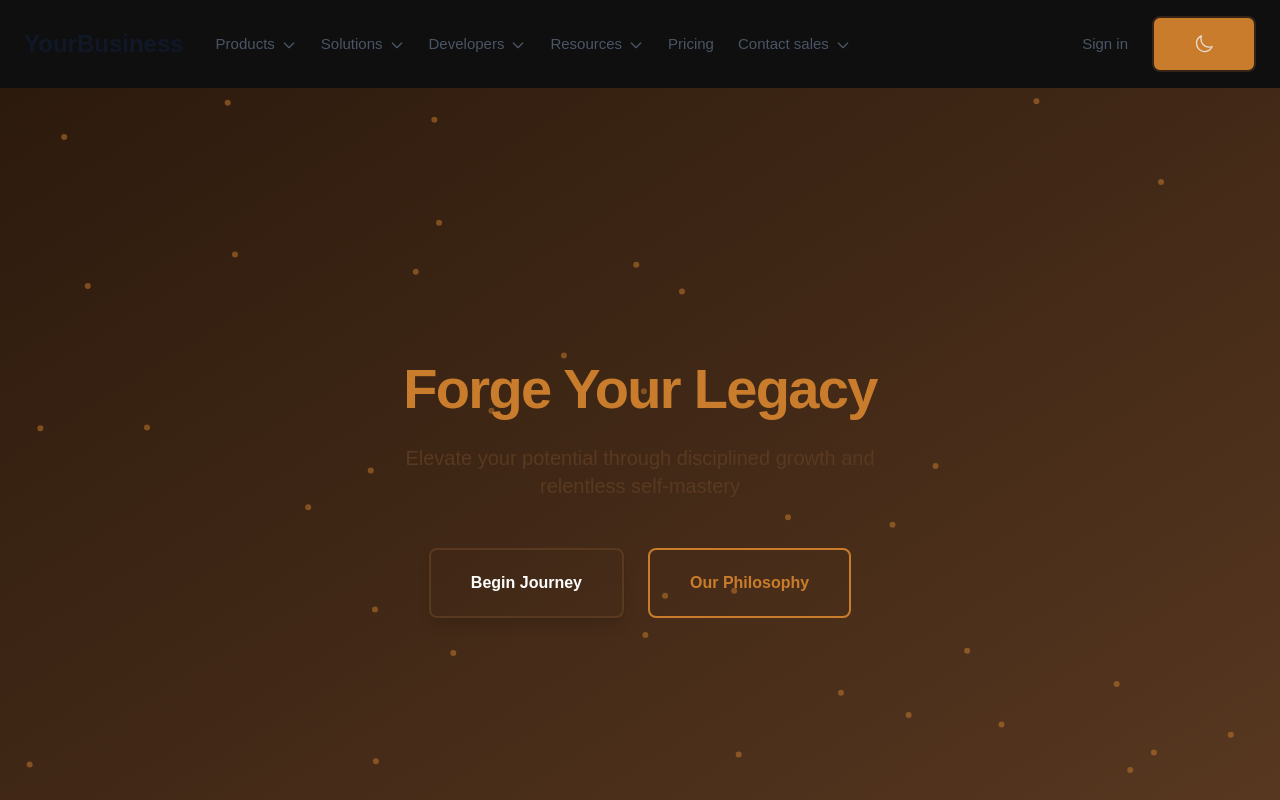
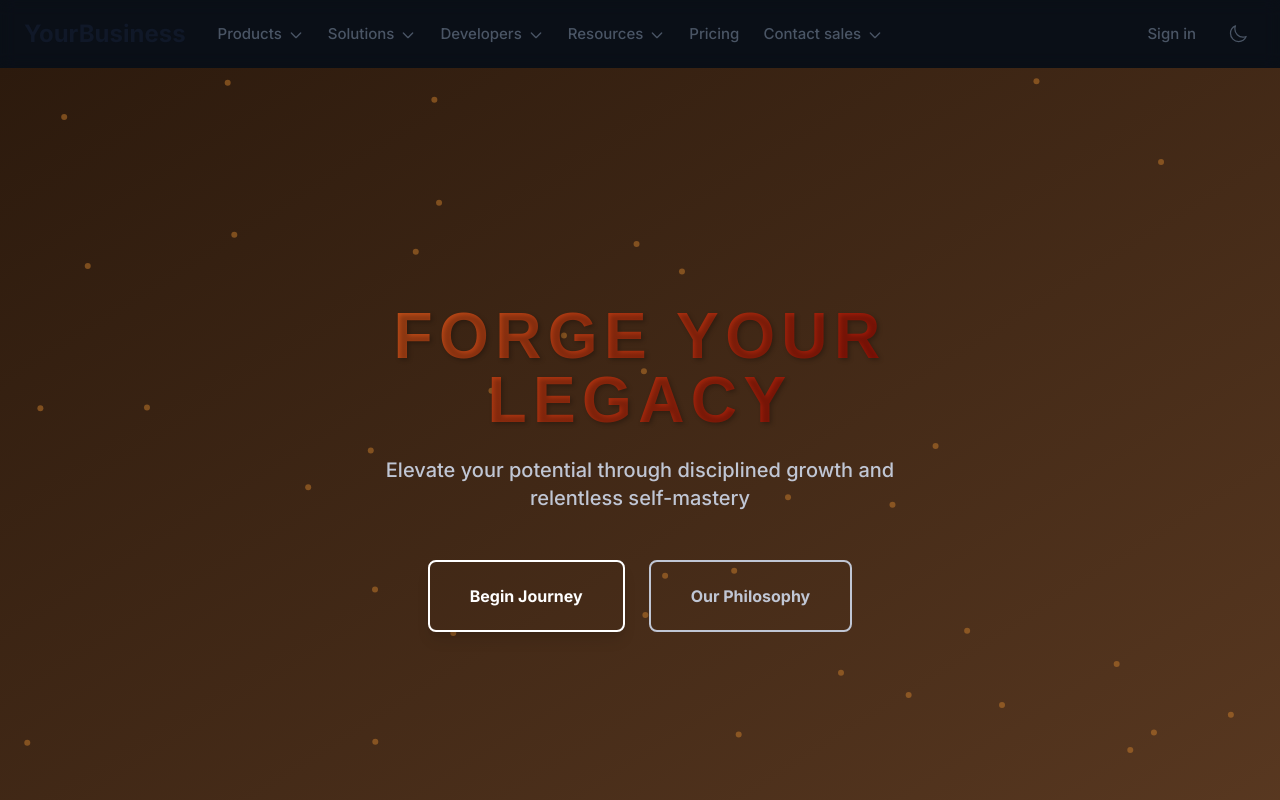
Before and after one commit to obando-ok/my-business-site, a Next.js app: page / in a window 1280 px wide. Shown: the top 800 px of the page. Built offline with nearby package versions, Linux system fonts and the light colour scheme.

Commit message:
Strategic CSS overhaul: Implement combat-ready styling system

```diff
--- a/src/styles/globals.css
+++ b/src/styles/globals.css
@@ -1,192 +1,275 @@
-/* Import Tailwind and Fonts */
+/* Core Masculinity Framework */
 @import "tailwindcss";
-@import url('https://fonts.googleapis.com/css2?family=Manrope:wght@400;500;600;700&display=swap');
+@import url('https://fonts.googleapis.com/css2?family=Bebas+Neue&family=Inter:wght@400;500;700&display=swap');
 
 :root {
-  /* Masculine Color Palette */
-  --background: #0f0f0f;
-  --foreground: #e8e0d9;
-  --primary: #c97d2c;
-  --secondary: #5a3921;
-  --accent: #3c2a1d;
-  --gradient-start: #2c1a0d;
-  --gradient-end: #5a3921;
-  --button-bg: #c97d2c;
-  --button-hover-bg: #b56d24;
-  --border-color: #362417;
+  /* Strategic Color Matrix */
+  --battlefield: #0a0f17;        /* Base discipline */
+  --forge-orange: #c55a1c;       /* Action catalyst */
+  --iron-gray: #2d3542;          /* Mental resilience */
+  --victory-gold: #d4af37;       /* Achievement accent */
+  --dojo-green: #3a5f50;         /* Growth indicator */
+  --sweat-silver: #c0c6d4;       /* Clarity/Process */
+  --blood-red: #8b0000;          /* Warning/Challenge */
+
+  /* Combat Gradient System */
+  --gradient-rage: linear-gradient(
+    135deg,
+    var(--forge-orange) 0%,
+    var(--blood-red) 100%
+  );
+
+  /* Tactical Typography */
+  --font-command: 'Bebas Neue', sans-serif;
+  --font-field-manual: 'Inter', sans-serif;
+  --font-mono-tactical: 'Space Mono', monospace;
+
+  /* Barrier Metrics */
+  --border-stroke: 2px;
+  --barracks-spacing: 1.25rem;
+  --stronghold-radius: 12px;
 }
 
-@theme inline {
-  --color-background: var(--background);
-  --color-foreground: var(--foreground);
-  --font-sans: 'Manrope', sans-serif;
-  --font-mono: 'Roboto Mono', monospace;
-  --border-radius: 8px;
-  --box-shadow: 0 4px 20px rgba(201, 125, 44, 0.3);
-}
-
-@media (prefers-color-scheme: dark) {
+@media (prefers-color-scheme: tactical-dark) {
   :root {
-    --background: #121212;
-    --foreground: #ede4d4;
-    --primary: #d18a3d;
-    --secondary: #6b4b32;
-    --border-color: #483728;
+    --battlefield: #04080f;
+    --forge-orange: #dd6b20;
+    --victory-gold: #ffd700;
+    --sweat-silver: #a8b2d1;
   }
 }
 
-/* Base Styles */
+/* Base Combat Readiness */
 body {
-  background: var(--background);
-  color: var(--foreground);
-  font-family: var(--font-sans);
-  margin: 0;
-  padding: 0;
-  box-sizing: border-box;
-  transition: all 0.3s cubic-bezier(0.4, 0, 0.2, 1);
-  line-height: 1.6;
+  background: var(--battlefield);
+  color: var(--sweat-silver);
+  font-family: var(--font-field-manual);
+  line-height: 1.75;
   font-weight: 500;
   min-height: 100vh;
+  overflow-x: hidden;
 }
 
-/* Gradient Animation */
-@keyframes gradientAnimation {
-  0% { background-position: 0% 50%; }
-  50% { background-position: 100% 50%; }
-  100% { background-position: 0% 50%; }
+/* Leadership Hierarchy */
+h1 {
+  font-family: var(--font-command);
+  font-size: 4rem;
+  letter-spacing: 0.1em;
+  text-transform: uppercase;
+  background: var(--gradient-rage);
+  -webkit-background-clip: text;
+  background-clip: text;
+  color: transparent;
+  text-shadow: 2px 2px 4px rgba(0, 0, 0, 0.25);
 }
 
-.bg-gradient-animate {
-  background: linear-gradient(
-    270deg,
-    var(--gradient-start),
-    var(--accent),
-    var(--gradient-end)
-  );
-  background-size: 400% 400%;
-  animation: gradientAnimation 15s ease infinite;
+h2 {
+  font-family: var(--font-command);
+  font-size: 2.5rem;
+  border-left: 4px solid var(--forge-orange);
+  padding-left: var(--barracks-spacing);
 }
 
-/* Masculine Components */
-button,
-.button,
-.cta-button {
-  font-family: var(--font-sans);
+/* Arena Components */
+.battle-card {
+  background: var(--iron-gray);
+  border: var(--border-stroke) solid var(--forge-orange);
+  border-radius: var(--stronghold-radius);
+  padding: 2.5rem;
+  transition: transform 0.3s cubic-bezier(0.4, 0, 0.2, 1);
+}
+
+.battle-card:hover {
+  transform: translateY(-5px) rotateX(5deg);
+  box-shadow: 0 8px 32px rgba(197, 90, 28, 0.15);
+}
+
+/* War Council (Forum) */
+.forum-post {
+  background: rgba(13, 18, 27, 0.8);
+  backdrop-filter: blur(10px);
+  border: 1px solid var(--forge-orange);
+  margin: 1.5rem 0;
+  padding: 1.5rem;
+  position: relative;
+}
+
+.forum-post::before {
+  content: '';
+  position: absolute;
+  top: 0;
+  left: 0;
+  width: 4px;
+  height: 100%;
+  background: var(--gradient-rage);
+}
+
+/* AI Command Interface */
+.ai-mentor-container {
+  position: relative;
+  background: linear-gradient(
+    45deg,
+    var(--battlefield) 0%,
+    var(--iron-gray) 100%
+  );
+  border-radius: var(--stronghold-radius);
+  overflow: hidden;
+}
+
+.ai-mentor-container::after {
+  content: '';
+  position: absolute;
+  inset: 0;
+  background: radial-gradient(
+    circle at 75% 20%,
+    rgba(197, 90, 28, 0.15) 0%,
+    transparent 50%
+  );
+}
+
+/* Progress Battlemap */
+.progress-ring {
+  stroke: var(--forge-orange);
+  stroke-linecap: round;
+  transition: stroke-dashoffset 0.85s ease-out;
+  filter: drop-shadow(0 0 4px rgba(197, 90, 28, 0.4));
+}
+
+.progress-ring-background {
+  stroke: var(--iron-gray);
+  opacity: 0.8;
+}
+
+/* Brotherhood Badges */
+.achievement-badge {
+  display: inline-block;
+  padding: 0.5rem 1.25rem;
+  background: var(--iron-gray);
+  border: 1px solid var(--forge-orange);
+  border-radius: 50px;
+  font-size: 0.875rem;
   font-weight: 600;
-  letter-spacing: 0.05em;
-  text-transform: uppercase;
-  background: var(--button-bg);
-  color: var(--foreground);
-  border: 2px solid var(--border-color);
-  padding: 1rem 2.5rem;
-  border-radius: var(--border-radius);
-  transition: all 0.3s cubic-bezier(0.4, 0, 0.2, 1);
-  cursor: pointer;
   position: relative;
   overflow: hidden;
 }
 
-button:hover,
-.button:hover,
-.cta-button:hover {
-  background: var(--button-hover-bg);
-  transform: translateY(-2px);
-  box-shadow: var(--box-shadow);
+.achievement-badge::before {
+  content: '';
+  position: absolute;
+  top: 0;
+  left: -100%;
+  width: 100%;
+  height: 100%;
+  background: linear-gradient(
+    90deg,
+    transparent 0%,
+    rgba(197, 90, 28, 0.15) 50%,
+    transparent 100%
+  );
+  animation: badge-gleam 3s infinite;
 }
 
-/* Text Elements */
-h1 {
-  font-size: 3.5rem;
-  line-height: 1.1;
-  font-weight: 700;
-  letter-spacing: -0.03em;
+@keyframes badge-gleam {
+  100% {
+    left: 100%;
+  }
 }
 
-h2 {
-  font-size: 2.5rem;
-  font-weight: 650;
+/* War Room Tables */
+.leaderboard-table {
+  border-collapse: collapse;
+  background: var(--battlefield);
+  box-shadow: 0 0 40px rgba(0, 0, 0, 0.25);
 }
 
-h3 {
-  font-size: 1.8rem;
-  font-weight: 600;
+.leaderboard-table th {
+  background: var(--iron-gray);
+  font-family: var(--font-command);
+  letter-spacing: 0.05em;
+  text-transform: uppercase;
+  padding: 1.25rem;
 }
 
-.text-primary {
-  color: var(--primary);
+.leaderboard-table td {
+  padding: 1rem;
+  border-bottom: 1px solid rgba(197, 90, 28, 0.15);
 }
 
-.text-secondary {
-  color: var(--secondary);
+/* Challenge Grid */
+.challenge-grid {
+  display: grid;
+  gap: 1.5rem;
+  grid-template-columns: repeat(auto-fit, minmax(280px, 1fr));
+  position: relative;
 }
 
-/* Card Styles */
-.card {
-  background: var(--accent);
-  border: 1px solid var(--border-color);
-  border-radius: var(--border-radius);
-  padding: 2rem;
-  transition: transform 0.3s ease;
+.challenge-grid::before {
+  content: '';
+  position: absolute;
+  inset: 0;
+  background-image: linear-gradient(
+      to right,
+      var(--iron-gray) 1px,
+      transparent 1px
+    ),
+    linear-gradient(
+      to bottom,
+      var(--iron-gray) 1px,
+      transparent 1px
+    );
+  background-size: 40px 40px;
+  opacity: 0.15;
+  z-index: -1;
 }
 
-.card:hover {
-  transform: translateY(-5px);
+/* Tactical Animations */
+@keyframes field-strike {
+  0% {
+    opacity: 0;
+    transform: translateY(20px);
+  }
+  100% {
+    opacity: 1;
+    transform: translateY(0);
+  }
 }
 
-/* Particle Overrides */
-.tsparticles-canvas-el {
-  opacity: 0.15 !important;
+@keyframes medal-pulse {
+  0% { transform: scale(1); }
+  50% { transform: scale(1.08); }
+  100% { transform: scale(1); }
 }
 
-/* Border Utilities */
-.border-primary {
-  border-color: var(--primary);
+/* Advanced Responsive Command */
+@media (max-width: 768px) {
+  h1 {
+    font-size: 2.75rem;
+    letter-spacing: 0.05em;
+  }
+
+  .ai-mentor-container {
+    border-radius: 0;
+    margin-left: -1rem;
+    margin-right: -1rem;
+  }
 }
 
-.border-secondary {
-  border-color: var(--secondary);
-}
-
-/* Navigation Effects */
-.backdrop-blur-sm {
-  backdrop-filter: blur(10px);
-}
-
-.dark .backdrop-blur-sm {
-  backdrop-filter: blur(12px);
-}
-
-/* Scrollbar Styling */
+/* Victory Scroll */
 ::-webkit-scrollbar {
-  width: 8px;
+  width: 10px;
+  height: 10px;
 }
 
 ::-webkit-scrollbar-track {
-  background: var(--background);
+  background: var(--battlefield);
 }
 
 ::-webkit-scrollbar-thumb {
-  background: var(--primary);
-  border-radius: 4px;
+  background: var(--forge-orange);
+  border-radius: 5px;
+  border: 2px solid var(--battlefield);
 }
 
 ::-webkit-scrollbar-thumb:hover {
-  background: var(--button-hover-bg);
+  background: var(--victory-gold);
 }
-
-/* Selection Styling */
-::selection {
-  background: var(--primary);
-  color: var(--background);
-}
-
-/* Responsive Typography */
-@media (max-width: 768px) {
-  h1 {
-    font-size: 2.5rem;
-  }
-
-  h2 {
-    font-size: 2rem;
-  }
-}
```
